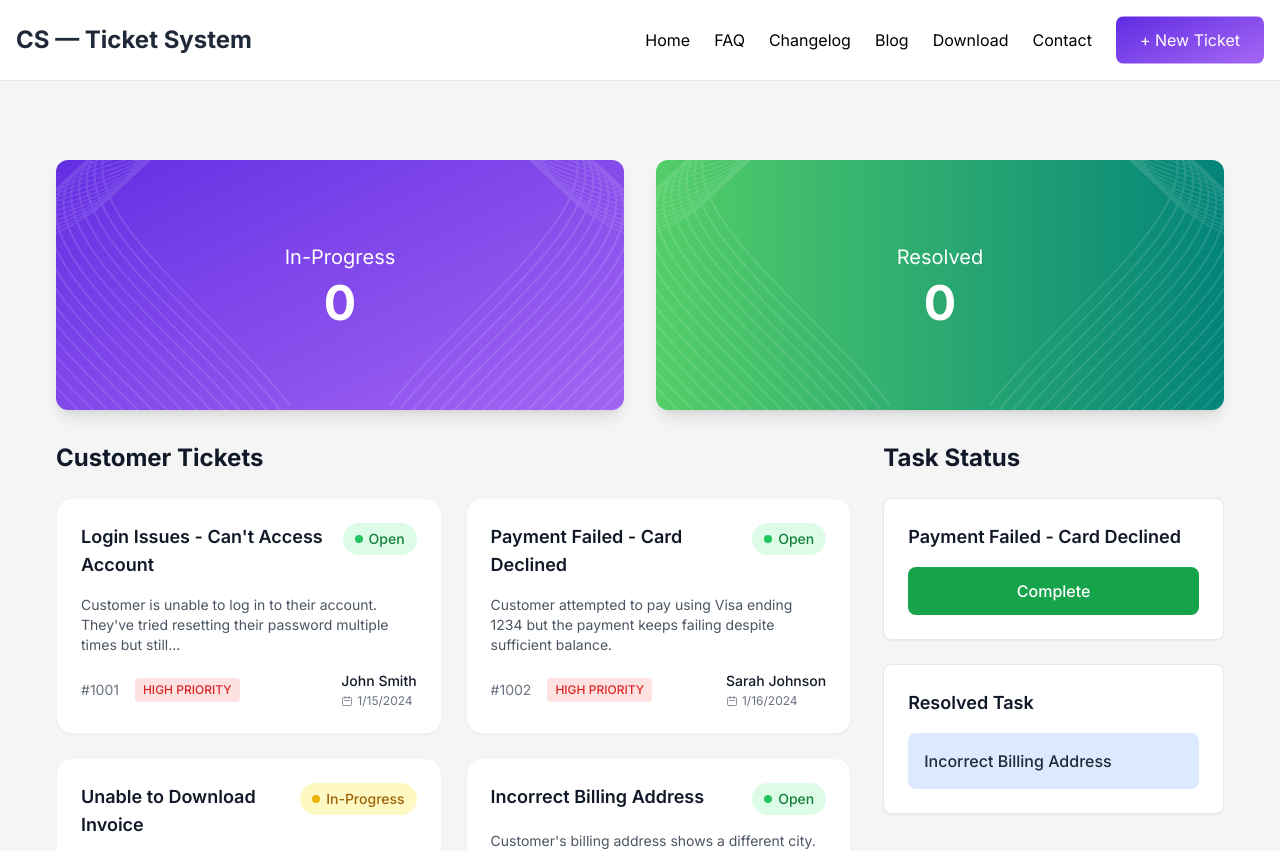
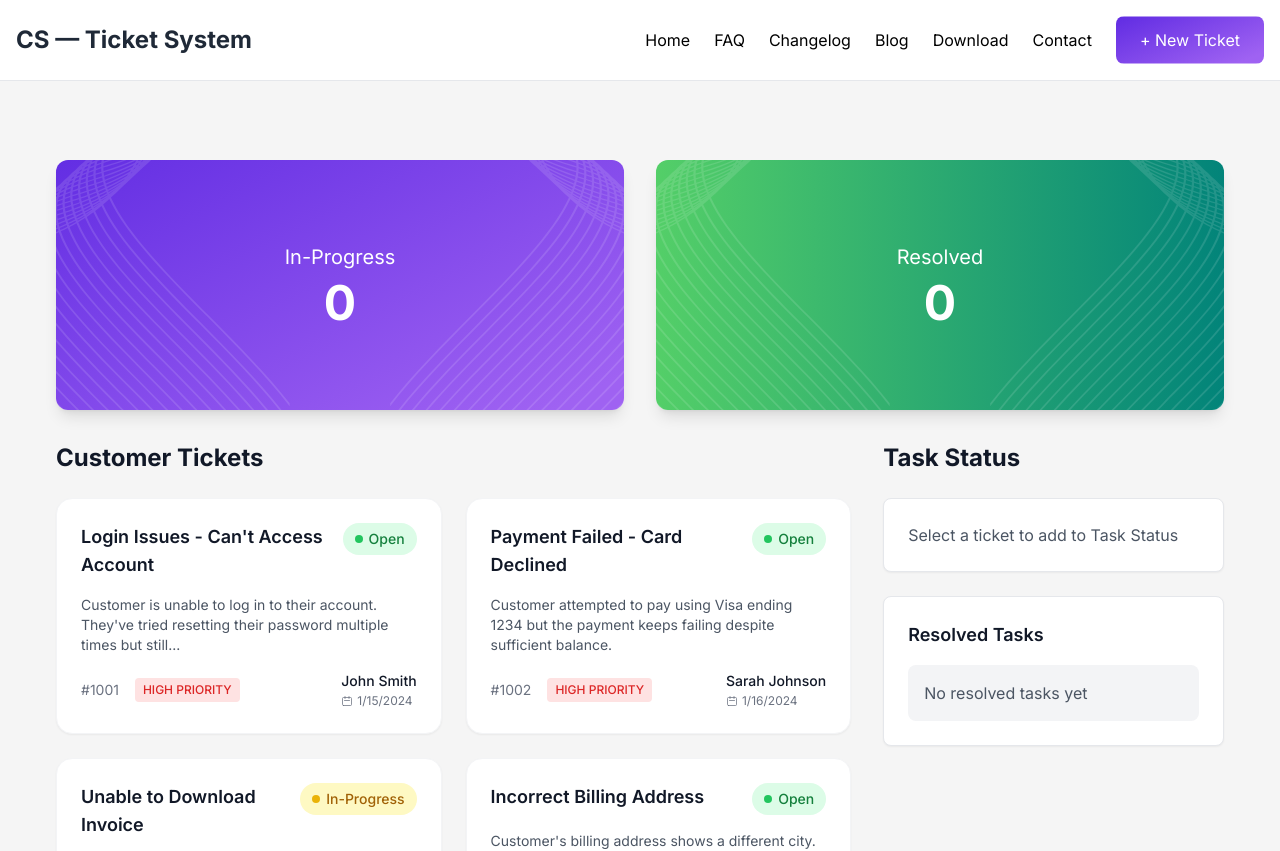
Before and after one commit to iamOmarFaruk/Customer-Support-Zone, a React (Vite) app: page / in a window 1280 px wide. Shown: the top 851 px of the page. Built offline with nearby package versions, Linux system fonts and the light colour scheme.

Commit message:
add functions

```diff
--- /dev/null
+++ b/public/tickets.json
@@ -0,0 +1,92 @@
+[
+  {
+    "id": "1001",
+    "title": "Login Issues - Can't Access Account",
+    "description": "Customer is unable to log in to their account. They've tried resetting their password multiple times but still...",
+    "customer": "John Smith",
+    "priority": "high",
+    "status": "Open",
+    "createdAt": "1/15/2024"
+  },
+  {
+    "id": "1002",
+    "title": "Payment Failed - Card Declined",
+    "description": "Customer attempted to pay using Visa ending 1234 but the payment keeps failing despite sufficient balance.",
+    "customer": "Sarah Johnson",
+    "priority": "high",
+    "status": "Open",
+    "createdAt": "1/16/2024"
+  },
+  {
+    "id": "1003",
+    "title": "Unable to Download Invoice",
+    "description": "Customer cannot download their January invoice from the billing section. The download button is...",
+    "customer": "Michael Brown",
+    "priority": "medium",
+    "status": "In-Progress",
+    "createdAt": "1/17/2024"
+  },
+  {
+    "id": "1004",
+    "title": "Incorrect Billing Address",
+    "description": "Customer's billing address shows a different city. They updated it but it still shows the old one.",
+    "customer": "Emily Davis",
+    "priority": "low",
+    "status": "Open",
+    "createdAt": "1/18/2024"
+  },
+  {
+    "id": "1005",
+    "title": "App Crash on Launch",
+    "description": "Customer reports that the mobile app crashes immediately upon opening on Android 13.",
+    "customer": "David Wilson",
+    "priority": "high",
+    "status": "Open",
+    "createdAt": "1/19/2024"
+  },
+  {
+    "id": "1006",
+    "title": "Refund Not Processed",
+    "description": "Customer requested a refund two weeks ago but has not received the amount yet.",
+    "customer": "Sophia Taylor",
+    "priority": "medium",
+    "status": "In-Progress",
+    "createdAt": "1/20/2024"
+  },
+  {
+    "id": "1007",
+    "title": "Two-Factor Authentication Issue",
+    "description": "Customer is not receiving 2FA codes on their registered phone number.",
+    "customer": "James Anderson",
+    "priority": "high",
+    "status": "Open",
+    "createdAt": "1/21/2024"
+  },
+  {
+    "id": "1008",
+    "title": "Unable to Update Profile Picture",
+    "description": "Customer tries to upload a new profile picture but gets 'Upload failed' error.",
+    "customer": "Olivia Martinez",
+    "priority": "low",
+    "status": "Open",
+    "createdAt": "1/22/2024"
+  },
+  {
+    "id": "1009",
+    "title": "Subscription Auto-Renewal",
+    "description": "Customer wants to enable auto-renewal for their subscription but the toggle is disabled.",
+    "customer": "Liam Thomas",
+    "priority": "medium",
+    "status": "In-Progress",
+    "createdAt": "1/17/2024"
+  },
+  {
+    "id": "1010",
+    "title": "Missing Order Confirmation Email",
+    "description": "Customer placed an order but didn't receive a confirmation email even though payment succeeded.",
+    "customer": "Isabella Garcia",
+    "priority": "medium",
+    "status": "Open",
+    "createdAt": "1/24/2024"
+  }
+]
--- a/src/App.jsx
+++ b/src/App.jsx
@@ -1,4 +1,5 @@
 
+import { useState, useEffect } from 'react';
 import Navbar from './components/Navbar';
 import './App.css';
 import './index.css';
@@ -7,12 +8,67 @@ import Dashboard from './components/Dashboard';
 import Footer from './components/Footer';
 
 function App() {
+  // State to store all tickets data
+  const [tickets, setTickets] = useState([]);
+  // State to show loading message while fetching data
+  const [loading, setLoading] = useState(true);
+  // State to track currently selected ticket for task status
+  const [selectedTicket, setSelectedTicket] = useState(null);
+  // State to store resolved tickets
+  const [resolvedTickets, setResolvedTickets] = useState([]);
+
+  // Function to fetch tickets from JSON file
+  const fetchTickets = async () => {
+    try {
+      // Fetch data from public folder
+      const response = await fetch('/tickets.json');
+      const ticketsData = await response.json();
+      setTickets(ticketsData);
+      setLoading(false);
+    } catch (error) {
+      console.log('Error fetching tickets:', error);
+      setLoading(false);
+    }
+  };
+
+  // Function to select a ticket for task status
+  const selectTicket = (ticket) => {
+    setSelectedTicket(ticket);
+  };
+
+  // Function to mark selected ticket as completed
+  const completeSelectedTicket = () => {
+    if (selectedTicket) {
+      // Add to resolved tickets
+      setResolvedTickets([...resolvedTickets, selectedTicket]);
+      // Remove from tickets list
+      setTickets(tickets.filter(ticket => ticket.id !== selectedTicket.id));
+      // Clear selected ticket
+      setSelectedTicket(null);
+    }
+  };
+
+  // Fetch tickets when app first loads
+  useEffect(() => {
+    fetchTickets();
+  }, []);
+
   return (
     <>
       <Navbar />
       <main className='pt-[100px] md:pt-40 p-5 md:p-10 flex flex-col gap-8'>
-        <Status />
-        <Dashboard />
+        <Status
+          selectedTicket={selectedTicket}
+          resolvedTickets={resolvedTickets}
+        />
+        <Dashboard
+          tickets={tickets}
+          loading={loading}
+          selectedTicket={selectedTicket}
+          resolvedTickets={resolvedTickets}
+          onSelectTicket={selectTicket}
+          onCompleteTicket={completeSelectedTicket}
+        />
       </main>
       <Footer />
     </>
--- a/src/components/Dashboard.jsx
+++ b/src/components/Dashboard.jsx
@@ -1,100 +1,14 @@
-import React from 'react';
 import DashCard from './DashCard';
 
-const Dashboard = () => {
-  // Sample ticket data based on your image
-  const tickets = [
-    {
-      id: '1001',
-      title: "Login Issues - Can't Access Account",
-      description: "Customer is unable to log in to their account. They've tried resetting their password multiple times but still...",
-      customer: 'John Smith',
-      priority: 'high',
-      status: 'Open',
-      createdAt: '1/15/2024'
-    },
-    {
-      id: '1002',
-      title: 'Payment Failed - Card Declined',
-      description: "Customer attempted to pay using Visa ending 1234 but the payment keeps failing despite sufficient balance.",
-      customer: 'Sarah Johnson',
-      priority: 'high',
-      status: 'Open',
-      createdAt: '1/16/2024'
-    },
-    {
-      id: '1003',
-      title: 'Unable to Download Invoice',
-      description: "Customer cannot download their January invoice from the billing section. The download button is...",
-      customer: 'Michael Brown',
-      priority: 'medium',
-      status: 'In-Progress',
-      createdAt: '1/17/2024'
-    },
-    {
-      id: '1004',
-      title: 'Incorrect Billing Address',
-      description: "Customer's billing address shows a different city. They updated it but it still shows the old one.",
-      customer: 'Emily Davis',
-      priority: 'low',
-      status: 'Open',
-      createdAt: '1/18/2024'
-    },
-    {
-      id: '1005',
-      title: 'App Crash on Launch',
-      description: "Customer reports that the mobile app crashes immediately upon opening on Android 13.",
-      customer: 'David Wilson',
-      priority: 'high',
-      status: 'Open',
-      createdAt: '1/19/2024'
-    },
-    {
-      id: '1006',
-      title: 'Refund Not Processed',
-      description: "Customer requested a refund two weeks ago but has not received the amount yet.",
-      customer: 'Sophia Taylor',
-      priority: 'medium',
-      status: 'In-Progress',
-      createdAt: '1/20/2024'
-    },
-    {
-      id: '1007',
-      title: 'Two-Factor Authentication Issue',
-      description: "Customer is not receiving 2FA codes on their registered phone number.",
-      customer: 'James Anderson',
-      priority: 'high',
-      status: 'Open',
-      createdAt: '1/21/2024'
-    },
-    {
-      id: '1008',
-      title: 'Unable to Update Profile Picture',
-      description: "Customer tries to upload a new profile picture but gets 'Upload failed' error.",
-      customer: 'Olivia Martinez',
-      priority: 'low',
-      status: 'Open',
-      createdAt: '1/22/2024'
-    },
-    {
-      id: '1009',
-      title: 'Subscription Auto-Renewal',
-      description: "Customer wants to enable auto-renewal for their subscription but the toggle is disabled.",
-      customer: 'Liam Thomas',
-      priority: 'medium',
-      status: 'In-Progress',
-      createdAt: '1/17/2024'
-    },
-    {
-      id: '1010',
-      title: 'Missing Order Confirmation Email',
-      description: "Customer placed an order but didn't receive a confirmation email even though payment succeeded.",
-      customer: 'Isabella Garcia',
-      priority: 'medium',
-      status: 'Open',
-      createdAt: '1/24/2024'
-    }
-  ];
+const Dashboard = ({ tickets, loading, selectedTicket, resolvedTickets, onSelectTicket, onCompleteTicket }) => {
+  // Show loading message while data is being fetched
+  if (loading) {
+    return (
+      <section className="container mx-auto px-4 py-8">
+        <p className="text-center text-gray-600">Loading tickets...</p>
+      </section>
+    );
+  }
 
   return (
     <section className="container mx-auto px-4 py-8">
@@ -113,6 +27,7 @@ const Dashboard = () => {
                 priority={ticket.priority}
                 status={ticket.status}
                 createdAt={ticket.createdAt}
+                onClick={() => onSelectTicket(ticket)}
               />
             ))}
           </div>
@@ -124,18 +39,37 @@ const Dashboard = () => {
 
           {/* Current Task */}
           <div className="bg-white rounded-lg p-6 shadow-sm border border-gray-200 mb-6">
-            <h3 className="text-lg font-semibold text-gray-900 mb-4">Payment Failed - Card Declined</h3>
-            <button className="w-full bg-green-600 hover:bg-green-700 text-white font-medium py-3 px-4 rounded-lg">
-              Complete
-            </button>
+            {selectedTicket ? (
+              <>
+                <h3 className="text-lg font-semibold text-gray-900 mb-4">{selectedTicket.title}</h3>
+                <button
+                  onClick={onCompleteTicket}
+                  className="w-full bg-green-600 hover:bg-green-700 text-white font-medium py-3 px-4 rounded-lg"
+                >
+                  Complete
+                </button>
+              </>
+            ) : (
+              <p className="text-gray-600">Select a ticket to add to Task Status</p>
+            )}
           </div>
 
-          {/* Resolved Task */}
+          {/* Resolved Tasks */}
           <div className="bg-white rounded-lg p-6 shadow-sm border border-gray-200">
-            <h3 className="text-lg font-semibold text-gray-900 mb-4">Resolved Task</h3>
-            <div className="bg-blue-100 rounded-lg p-4">
-              <p className="text-gray-800 font-medium">Incorrect Billing Address</p>
-            </div>
+            <h3 className="text-lg font-semibold text-gray-900 mb-4">Resolved Tasks</h3>
+            {resolvedTickets.length > 0 ? (
+              <div className="space-y-2">
+                {resolvedTickets.map(ticket => (
+                  <div key={ticket.id} className="bg-blue-100 rounded-lg p-4">
+                    <p className="text-gray-800 font-medium">{ticket.title}</p>
+                  </div>
+                ))}
+              </div>
+            ) : (
+              <div className="bg-gray-100 rounded-lg p-4">
+                <p className="text-gray-600">No resolved tasks yet</p>
+              </div>
+            )}
           </div>
         </div>
       </div>
--- a/src/components/Status.jsx
+++ b/src/components/Status.jsx
@@ -1,18 +1,24 @@
 import React from 'react';
 import StatusCard from './StatusCard';
 
-const Status = () => {
+const Status = ({ selectedTicket, resolvedTickets = [] }) => {
+  // Count in-progress tickets (1 if there's a selected ticket, 0 if not)
+  const inProgressCount = selectedTicket ? 1 : 0;
+
+  // Count resolved tickets
+  const resolvedCount = resolvedTickets.length;
+
   return (
     <section className="container mx-auto px-4 py-8">
       <div className="grid grid-cols-1 md:grid-cols-2 gap-8">
         <StatusCard
           title="In-Progress"
-          count={0}
+          count={inProgressCount}
           bgImage="bg-[url('/inprogress-bg.svg')] bg-cover bg-center"
         />
         <StatusCard
           title="Resolved"
-          count={0}
+          count={resolvedCount}
           bgImage="bg-[url('/resolved-bg.svg')] bg-cover bg-center"
         />
       </div>
```
Also changed, not shown: src/components/DashCard.jsx (+7 -2 lines).
